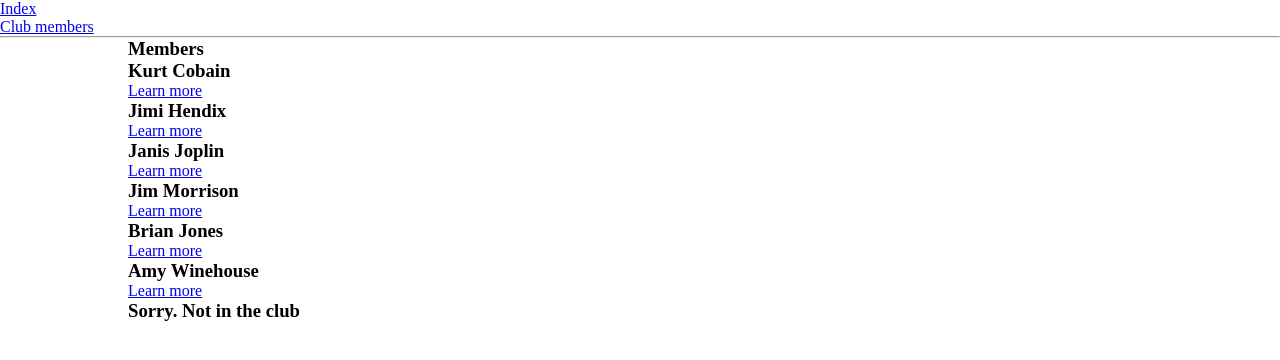
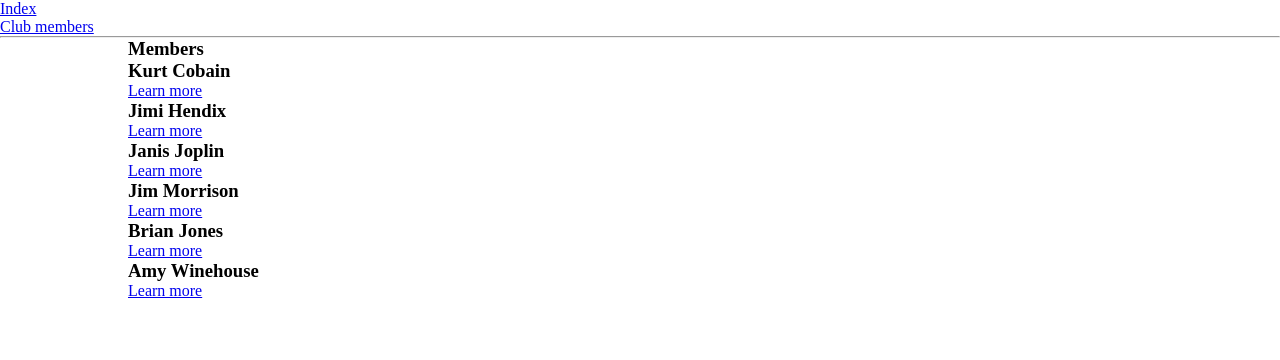
Before and after one commit to xlakostax/react-router-material-ui, a React (Create React App) app: page /members/name in a window 1280 px wide. Shown: the top 360 px of the page. Built offline with nearby package versions, Linux system fonts and the light colour scheme.

Commit message:
new fearure

```diff
--- a/src/Member.js
+++ b/src/Member.js
@@ -12,7 +12,13 @@ const Member = ( {match, data} ) => {
         <Link to = '/members'>Back</Link>
       </div>
     );
-  else memberData = <h3> Sorry. Not in the club </h3>;
+  else
+    memberData = (
+      <div>
+        <h3> Sorry. Not in the club</h3>
+        <Link to = '/members'>Back</Link>
+      </div>
+    );
   return (
     <div>
       {memberData}
--- a/src/Members.js
+++ b/src/Members.js
@@ -25,7 +25,7 @@ const Members = ({ match }) => { /*<p>{match.params.id}</p>*/
         <ul> {memberList} </ul>
       </div>
       {/*<Route path={`${match.url}/:memberId`} render={props => <Member data={membersData} {...props} />}/>*/}
-      <Route path={`${match.url}/:name`} render={props => <Member data={membersData} {...props} />}/>
+      {/*<<Route path={`${match.url}/:name`} render={props => <Member data={membersData} {...props} />}/>*/}
     </div>
   )
 }
--- a/src/index.js
+++ b/src/index.js
@@ -3,10 +3,12 @@ import ReactDOM from 'react-dom';
 import './index.css';
 import App from './App';
 import Members from './Members';
+import Member from './Member';
 import Notfound from './Notfound';
 import * as serviceWorker from './serviceWorker';
 import { Route, Link, BrowserRouter as Router, Switch, NavLink } from 'react-router-dom';
 
+const membersData = require('./persons.json');
 const routing = (
   <Router>
     <nav> {/*The link is used to navigate the different routes on the site. But NavLink is used to add the style attributes to the active routes.*/}
@@ -24,6 +26,7 @@ const routing = (
       <Switch>
         <Route exact path="/" component={App} /> {/*As index path is '/' and about path is '/about' slash is same in both paths so that it renders both components. To stop this behavior we need to use the 'exact' prop*/}
         <Route path="/members" component={Members} />
+        <Route path="/members/name" render={props => <Member data={membersData} {...props} />}/>
         <Route component={Notfound} />
       </Switch>
     </main>
```
